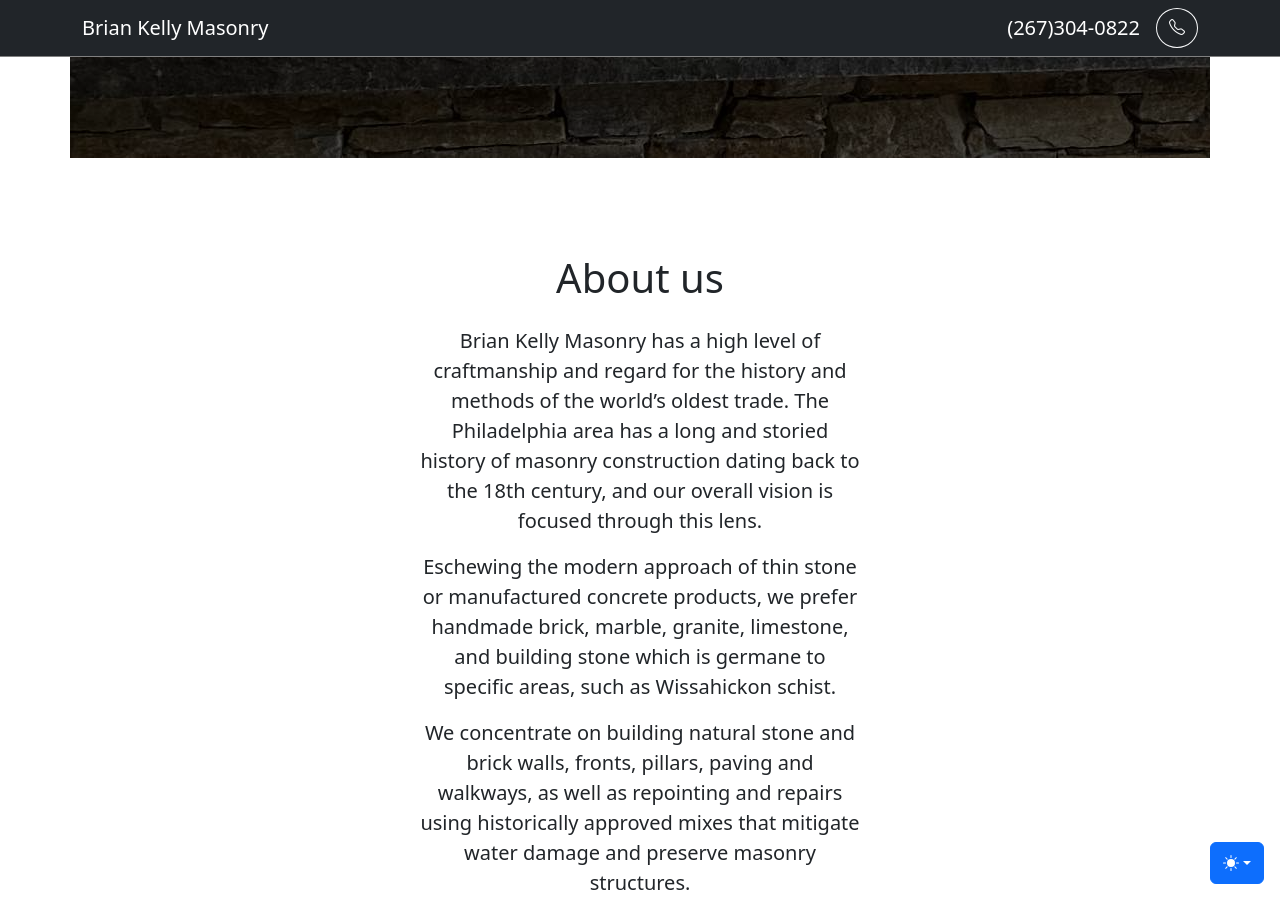
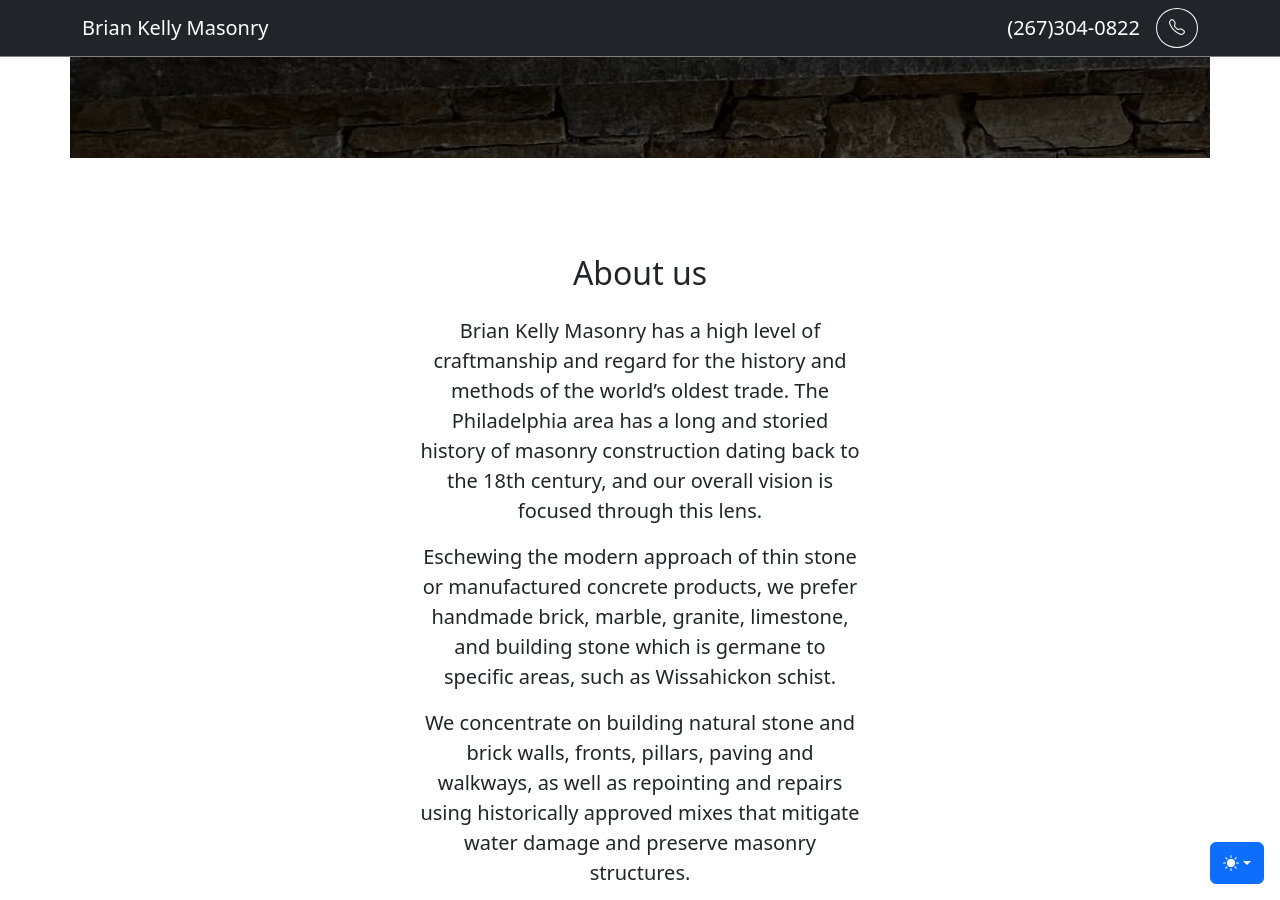
Before and after one commit to ryanbyoung/briankellymasonry, a Jekyll site: the page built from index.html, in a window 1280 px wide and 900 px high, scrolled down 395 px. Built offline with Jekyll 4.4.1, drawn with Linux system fonts in a browser that asks for light colours.

Commit message:
Update index.html

```diff
--- a/index.html
+++ b/index.html
@@ -24,7 +24,7 @@ excerpt: Brian Kelly Masonry
         <!-- Start text -->
         <div class="py-5 text-center">
           <div class="container">
-            <h2 class="fw-light pb-3 h1">About us</h2>
+            <h2 class="fw-light pb-3">About us</h2>
             <div class="row justify-content-center">
               <div class="col-11 col-sm-10 col-md-8 col-lg-6 col-xl-5 col-xxl-5">
                 <p class="lead">Brian Kelly Masonry has a high level of craftmanship and regard for the history and methods of the world’s oldest trade. The Philadelphia area has a long and storied history of masonry construction dating back to the 18th century, and our overall vision is focused through this lens.</p>
@@ -42,7 +42,7 @@ excerpt: Brian Kelly Masonry
           <div class="container">
             <div class="row justify-content-lg-center">
               <div class="col-lg-10 col-xl-8">
-                <h2 class="fw-light text-center h1">Contact us</h2>
+                <h2 class="fw-light text-center">Contact us</h2>
                 <div class="row">
                 <div class="col-md-4 pt-4">
                   <a href="tel:2525489030">
```
